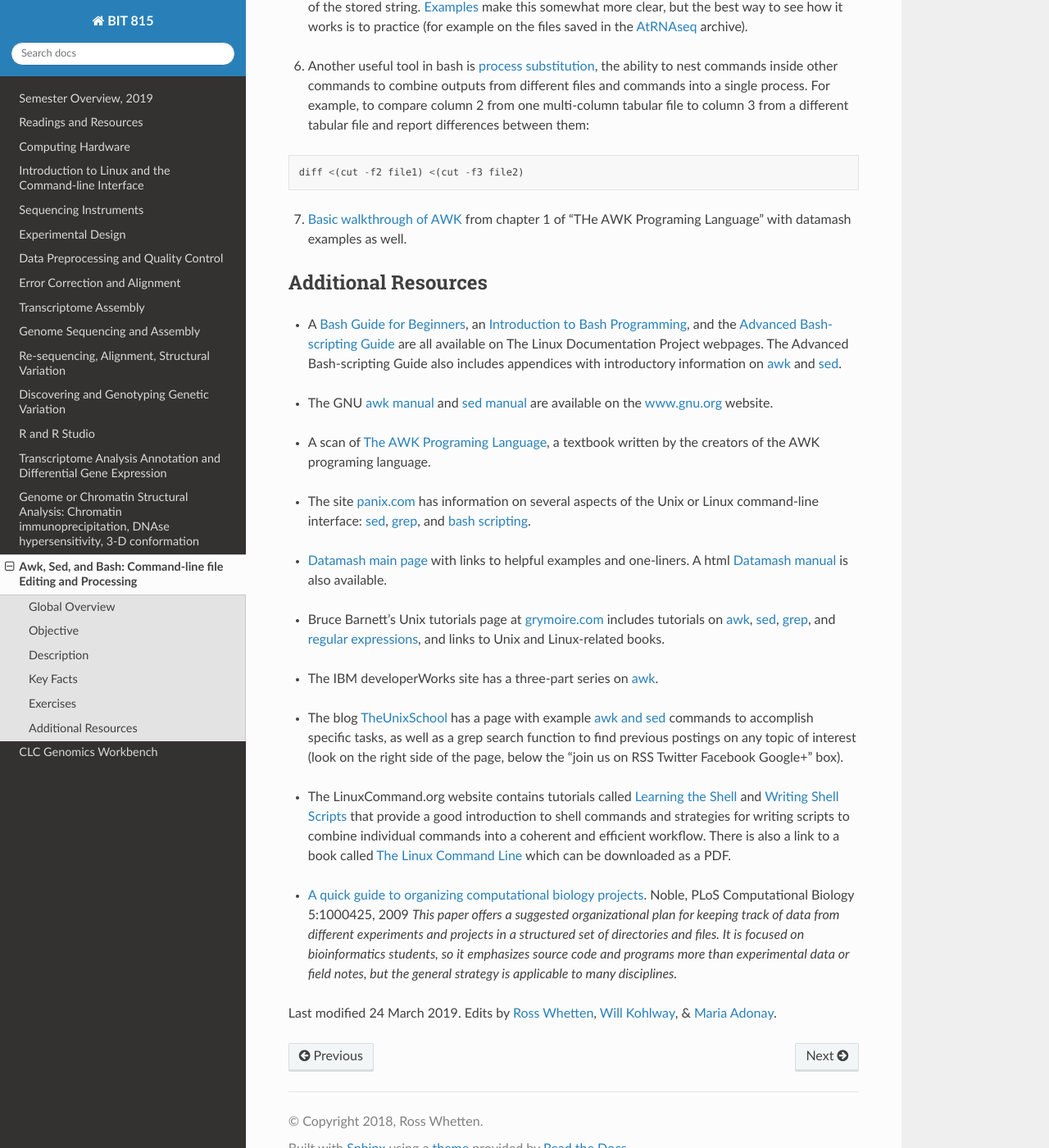
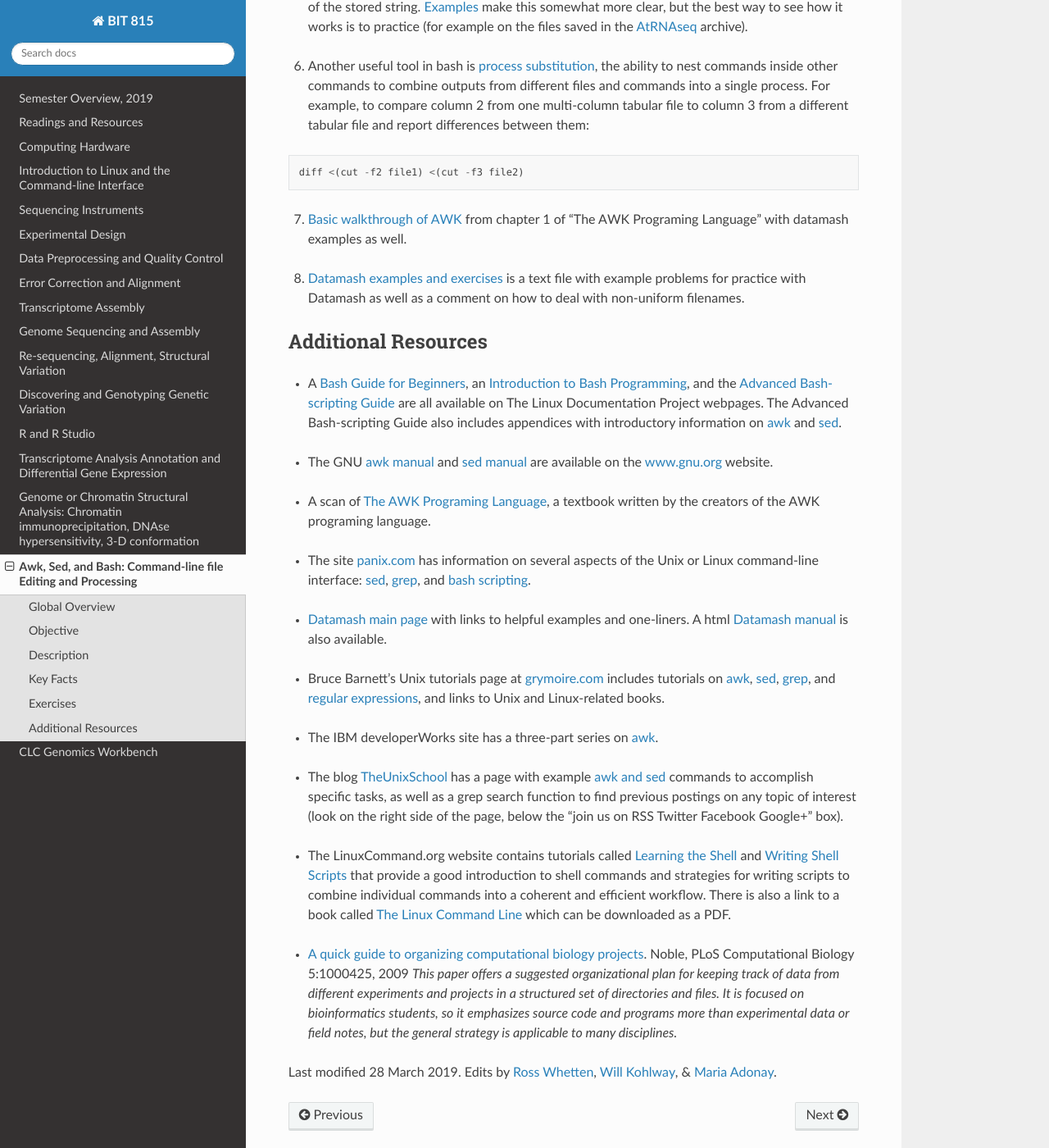
Before and after one commit to rwhetten/DeepSeqAnalysis, a Sphinx documentation site: the page built from docs/source/awk-sed-bash.rst, in a window 1280 px wide and 1400 px high, scrolled down 2344 px. Shown: the whole window at 82% size. Built offline with Sphinx 7.4.7 and the Read the Docs theme 2.0.0, drawn with Linux system fonts in a browser that asks for light colours.

Commit message:
Update awk-sed-bash.rst

```diff
--- a/docs/source/awk-sed-bash.rst
+++ b/docs/source/awk-sed-bash.rst
@@ -76,9 +76,11 @@ Exercises
 
 \
 
-7.	`Basic walkthrough of AWK <https://drive.google.com/open?id=1xuWyJCFegjVfxNw5iz9PvecVliDdqjOZ>`_ from chapter 1 of "THe AWK Programing Language" with datamash examples as well.
+7.	`Basic walkthrough of AWK <https://drive.google.com/open?id=1xuWyJCFegjVfxNw5iz9PvecVliDdqjOZ>`_ from chapter 1 of "The AWK Programing Language" with datamash examples as well.
 
+\
 
+8.	`Datamash examples and exercises <https://drive.google.com/open?id=1xMsvOyZI18WJgikMbhGiMwvBDb2x35Rs>`_ is a text file with example problems for practice with Datamash as well as a comment on how to deal with non-uniform filenames.
 
 Additional Resources
 ********************
@@ -123,5 +125,5 @@ Additional Resources
 
 
 
-Last modified 24 March 2019.
+Last modified 28 March 2019.
 Edits by `Ross Whetten <https://github.com/rwhetten>`_, `Will Kohlway <https://github.com/wkohlway>`_, & `Maria Adonay <https://github.com/amalgamaria>`_.
```
